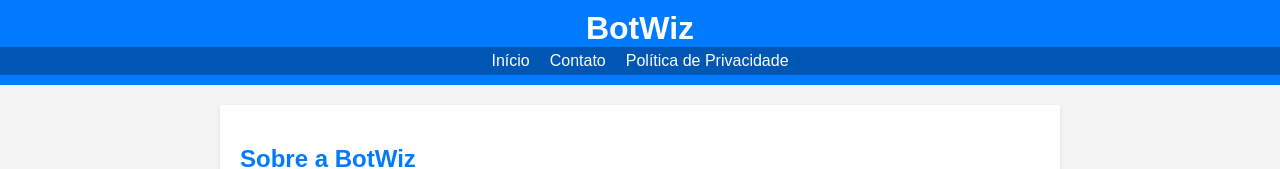
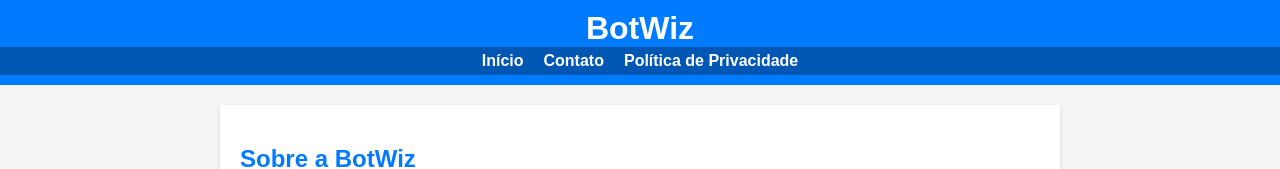
Before and after one commit to an-dutra/botwizweb, a plain HTML site: page index.html in a window 1280 px wide. Shown: the top 169 px of the page. Drawn offline with Linux system fonts and the light colour scheme.

Commit message:
Style added

```diff
--- a/style.css
+++ b/style.css
@@ -30,13 +30,17 @@ nav ul {
   justify-content: center;
 }
 
-nav ul li {
-  margin: 0 10px;
+nav ul li a {
+  color: #fff;
+  text-decoration: none;
+  font-weight: bold;
+  padding: 5px 10px;
+  border-radius: 5px;
+  transition: background-color 0.3s;
 }
 
-nav ul li a {
-  color: white;
-  text-decoration: none;
+nav ul li a:hover {
+  background-color: #003865;
 }
 
 main {
```
